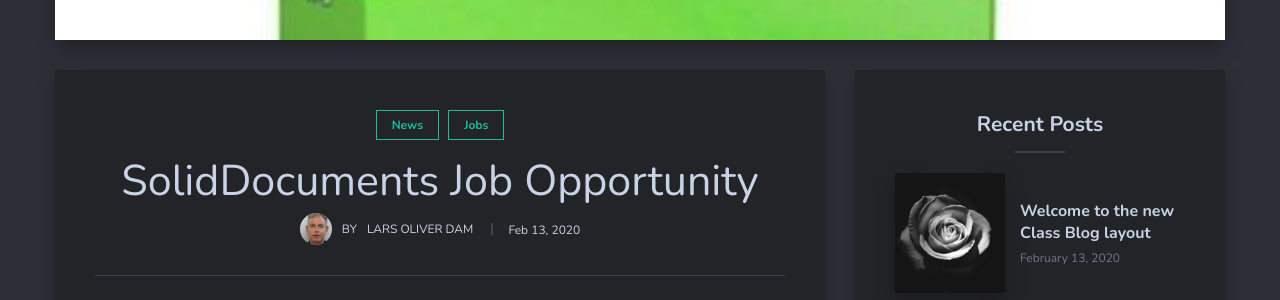
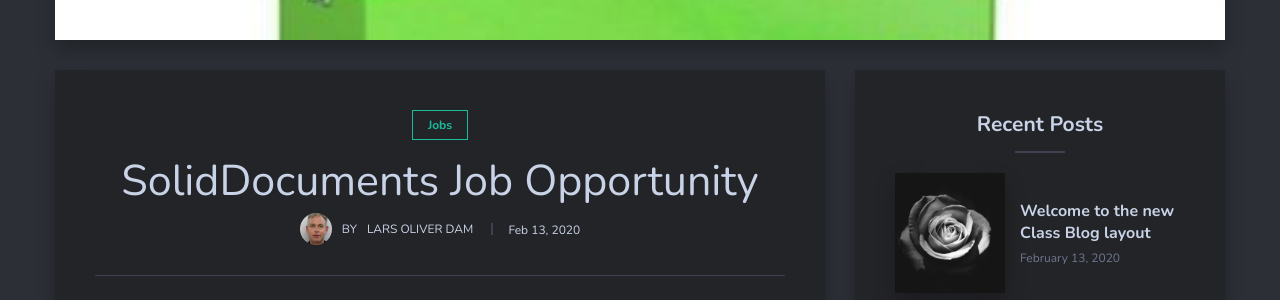
Before and after one commit to larsoliverdam/nmit, a Jekyll site: the page built from _posts/2020-02-12-solidconverter.markdown, in a window 1280 px wide. Shown: the part 655-955 px from the top of the page. Built offline with Jekyll 4.4.1, drawn with Linux system fonts in a browser that asks for light colours; nearby versions of some CDN libraries; comment, search, counter and statistics services are not loaded.

Commit message:
solid converter job posting

```diff
--- a/_posts/2020-02-12-solidconverter.markdown
+++ b/_posts/2020-02-12-solidconverter.markdown
@@ -3,10 +3,10 @@
 title:  SolidDocuments Job Opportunity
 date:   2020-02-12 12:11:00 -1200
 image:  solid.jpeg
-tags:   News Jobs
+tags:   Jobs
 ---
 We have had the following enquiry: We are a local software company looking to hire a software support test engineer.
-[The job description.](/img/Solidconverter.pdf)
+[The job description.](/GitHub/docs/img/Solidconverter.pdf)
 
 tamara@soliddocuments.com
 
```
